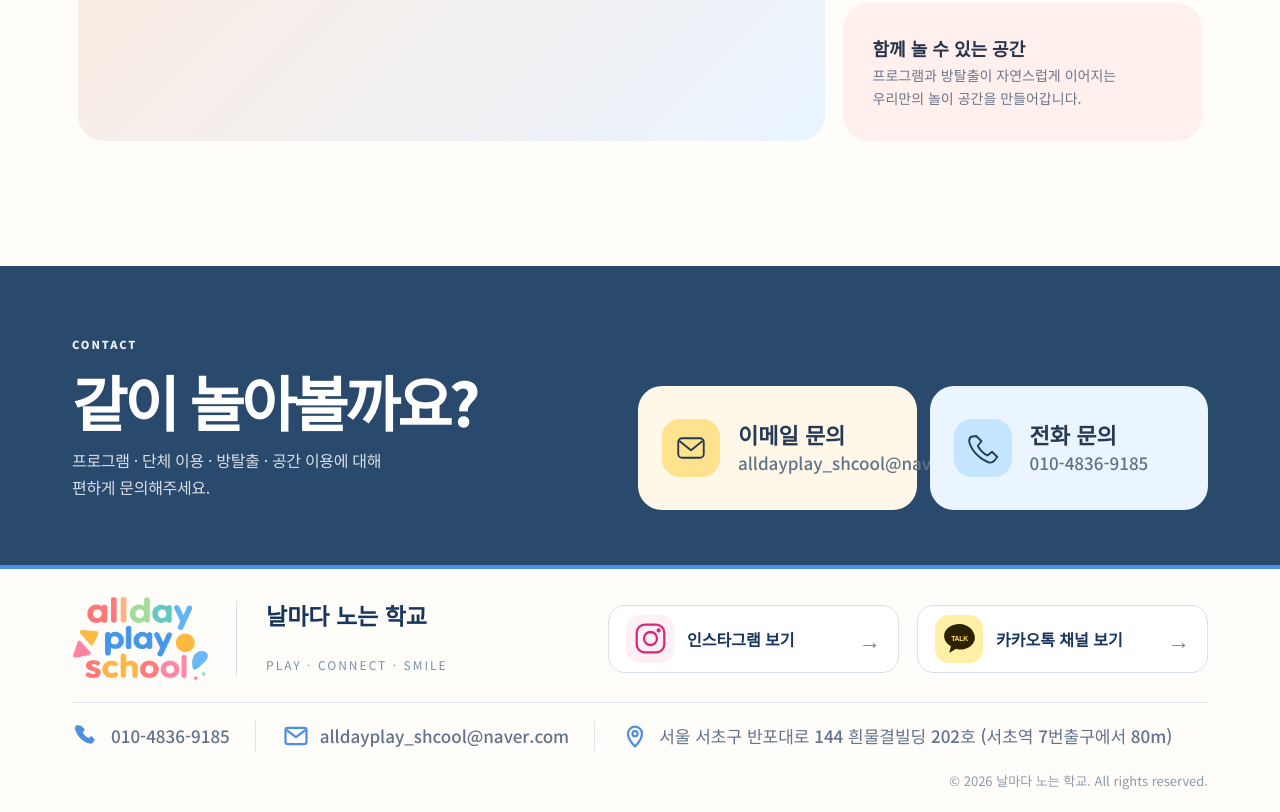
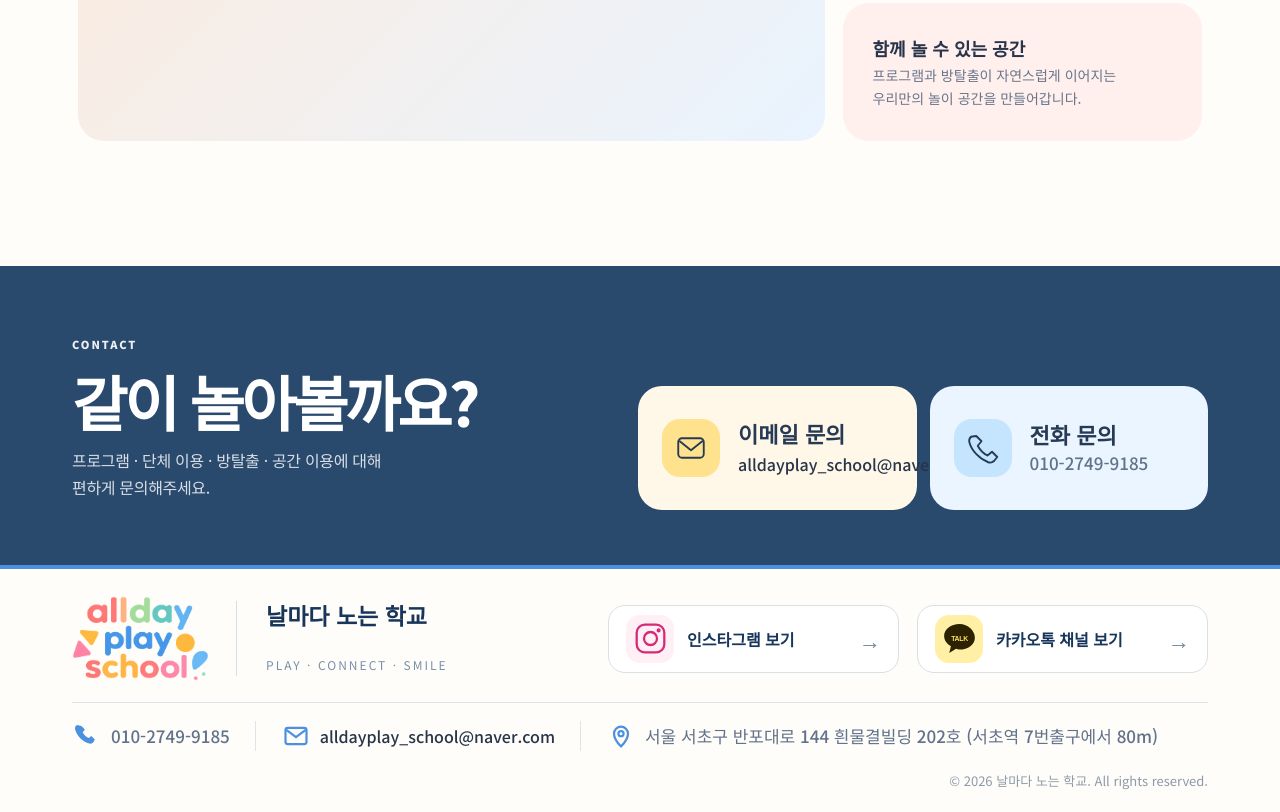
Before and after one commit to yoonhj27-coder/nalnal-play-school, a website: page index.html in a window 1280 px wide. Shown: the part 3629-4441 px from the top of the page. Drawn offline with Linux system fonts and the light colour scheme; a web font is replaced by a local one.

Commit message:
Update homepage from admin

```diff
--- a/index.html
+++ b/index.html
@@ -190,13 +190,13 @@
             <span class="contact-icon email-icon" aria-hidden="true">
               <svg viewBox="0 0 48 48"><rect x="7" y="11" width="34" height="26" rx="5"></rect><path d="M9 15l15 12 15-12"></path></svg>
             </span>
-            <span class="contact-card-text"><strong>이메일 문의</strong><small>alldayplay_shcool@naver.com</small></span>
+            <span class="contact-card-text"><strong>이메일 문의</strong><small style="font-size: 16px; line-height: 1.5; color: rgb(39, 52, 74);">alldayplay_school@naver.com</small></span>
           </a>
-          <a class="contact-card phone-card" href="tel:01048369185">
+          <a class="contact-card phone-card" href="tel:010-2749-9185">
             <span class="contact-icon phone-icon" aria-hidden="true">
               <svg viewBox="0 0 48 48"><path d="M15 8l7 7-5 6c3 6 7 10 13 13l6-5 7 7-4 5c-2 2-5 3-8 2C20 39 9 28 6 17c-1-3 0-6 2-8l7-1z"></path></svg>
             </span>
-            <span class="contact-card-text"><strong>전화 문의</strong><small>010-4836-9185</small></span>
+            <span class="contact-card-text"><strong>전화 문의</strong><small>010-2749-9185</small></span>
           </a>
         </div>
       </div>
@@ -219,8 +219,8 @@
         </a>
       </div>
       <div class="footer-info">
-        <a href="tel:01048369185"><span class="info-icon phone-info-icon" aria-hidden="true"><svg viewBox="0 0 24 24"><path d="M7.2 3.5l3 3-1.9 2.2c1.3 2.4 2.8 3.8 5.2 5.1l2.2-1.9 3 3-.9 1.9c-.7 1.4-2.2 2.1-3.8 1.7-5.8-1.4-10.8-6.4-12.2-12.2-.4-1.6.3-3.1 1.7-3.8z"></path></svg></span>010-4836-9185</a>
-        <a href="mailto:alldayplay_shcool@naver.com"><span class="info-icon mail-info-icon" aria-hidden="true"><svg viewBox="0 0 24 24"><rect x="3" y="5" width="18" height="14" rx="2"></rect><path d="M4 7l8 6 8-6"></path></svg></span>alldayplay_shcool@naver.com</a>
+        <a href="tel:010-2749-9185"><span class="info-icon phone-info-icon" aria-hidden="true"><svg viewBox="0 0 24 24"><path d="M7.2 3.5l3 3-1.9 2.2c1.3 2.4 2.8 3.8 5.2 5.1l2.2-1.9 3 3-.9 1.9c-.7 1.4-2.2 2.1-3.8 1.7-5.8-1.4-10.8-6.4-12.2-12.2-.4-1.6.3-3.1 1.7-3.8z"></path></svg></span>010-2749-9185</a>
+        <a href="mailto:alldayplay_shcool@naver.com" style="font-size: 16px; line-height: 1.5; color: rgb(39, 52, 74);"><span class="info-icon mail-info-icon" aria-hidden="true"><svg viewBox="0 0 24 24"><rect x="3" y="5" width="18" height="14" rx="2"></rect><path d="M4 7l8 6 8-6"></path></svg></span>alldayplay_school@naver.com</a>
         <span><span class="info-icon pin-info-icon" aria-hidden="true"><svg viewBox="0 0 24 24"><path d="M12 21s6-6.2 6-11A6 6 0 1 0 6 10c0 4.8 6 11 6 11z"></path><circle cx="12" cy="10" r="2.2"></circle></svg></span>서울 서초구 반포대로 144 흰물결빌딩 202호 (서초역 7번출구에서 80m)</span>
       </div>
       <p class="copyright">© 2026 날마다 노는 학교. All rights reserved.</p>
```
